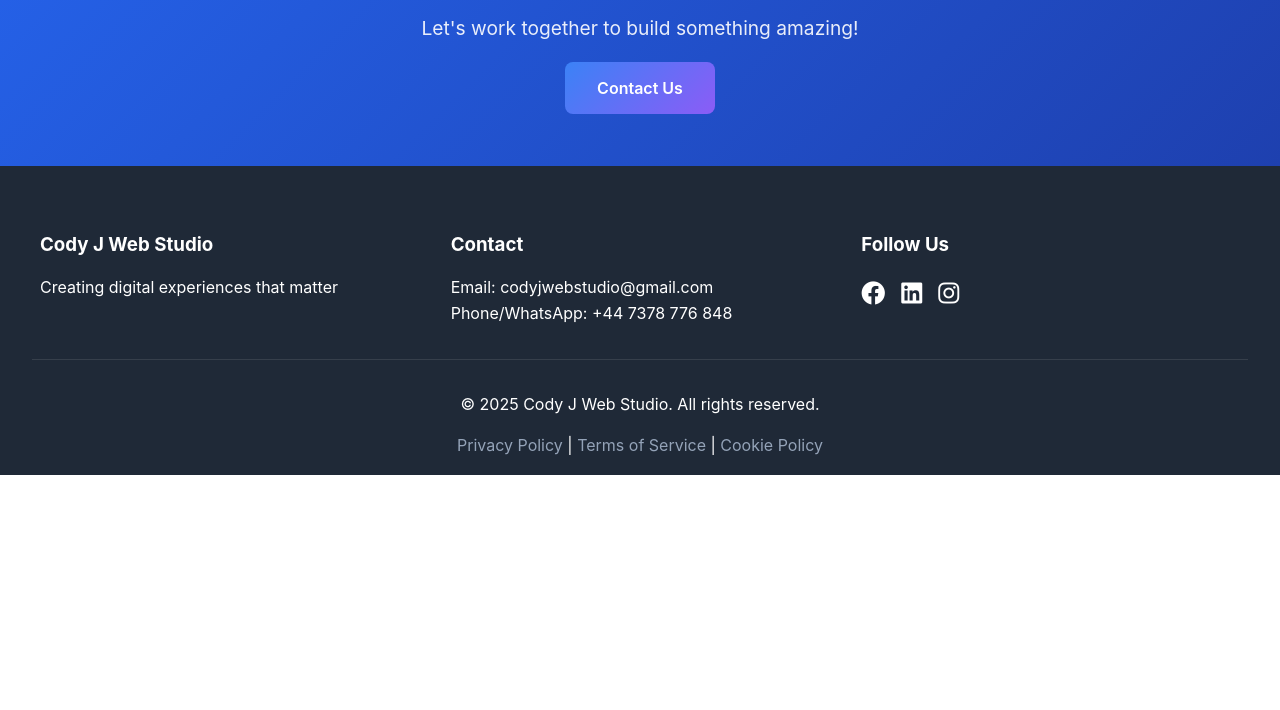
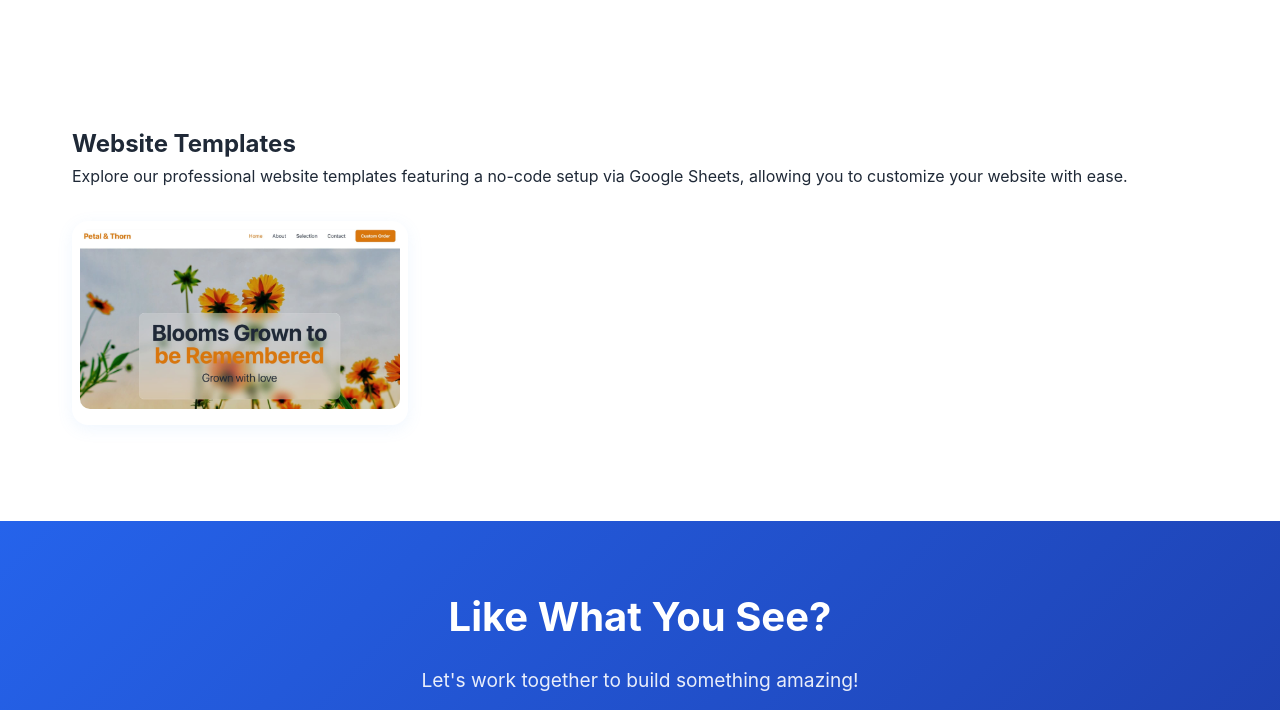
Before and after one commit to cjcody/codyjwebstudio, a plain HTML site: page portfolio.html in a window 1280 px wide. Shown: the part 1434-2144 px from the top of the page. Before the commit the page ends 1909 px from the top, so only its background shows below. Drawn offline with Linux system fonts and the light colour scheme.

Commit message:
portfolio page to include website templates

```diff
--- a/portfolio.html
+++ b/portfolio.html
@@ -88,6 +88,8 @@
         </section>
         <section class="portfolio-projects">
             <div class="container">
+                <h2>Custom Websites</h2>
+                <p>Discover our handcrafted custom websites designed to meet unique business needs and deliver exceptional user experiences.</p>
                 <div class="portfolio-masonry">
                     <div class="portfolio-card">
                         <a href="https://cjcody.github.io/BakeryWebsite/index.html" class="portfolio-link" target="_blank" rel="noopener noreferrer">
@@ -97,6 +99,20 @@
                     <div class="portfolio-card">
                         <a href="https://cjcody.github.io/HomeInspectionWebsite/index.html" class="portfolio-link" target="_blank" rel="noopener noreferrer">
                             <img src="images/inspections.png" alt="Home Inspections">
+                        </a>
+                    </div>
+                    <!-- Add more cards as needed -->
+                </div>
+            </div>
+        </section>
+        <section class="template-projects">
+            <div class="container">
+                <h2>Website Templates</h2>
+                <p>Explore our professional website templates featuring a no-code setup via Google Sheets, allowing you to customize your website with ease.</p>
+                <div class="portfolio-masonry">
+                    <div class="portfolio-card">
+                        <a href="https://goldenhourcodyjwebstudio.netlify.app/" class="portfolio-link" target="_blank" rel="noopener noreferrer">
+                            <img src="images/goldenhour.jpg" alt="Bakery Website">
                         </a>
                     </div>
                     <!-- Add more cards as needed -->
--- a/styles/main.css
+++ b/styles/main.css
@@ -1848,7 +1848,9 @@ body.dark-mode .feed-content {
 .interactive-features,
 .technical-capabilities,
 .design-elements,
-.automated-booking {
+.automated-booking,
+.portfolio-projects,
+.template-projects {
     padding: 4rem 0;
 }
 
```
Also changed, not shown: index.html (+2 -2 lines), legal/terms-of-service.html (+1 -1 lines), images/goldenhour.jpg (added).
